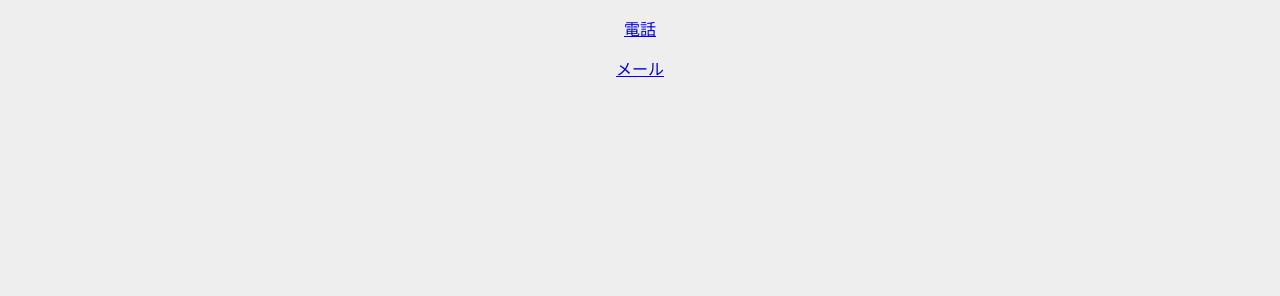
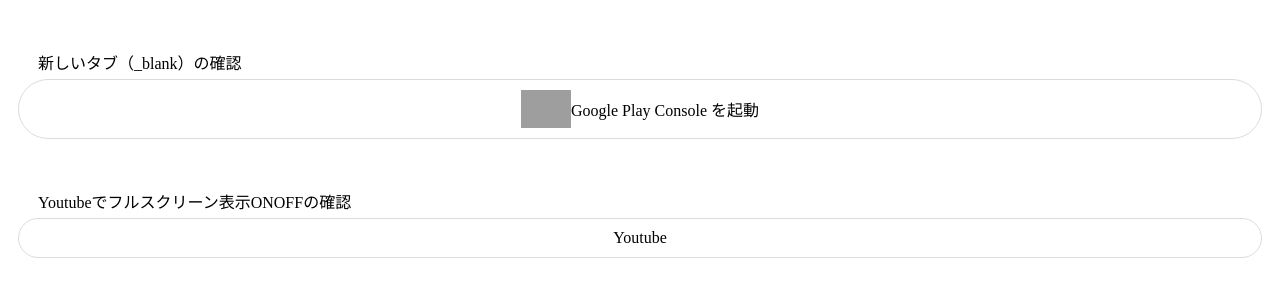
Before and after one commit to yukilomin/works, a plain HTML site: page test.html in a window 1280 px wide. Drawn offline with Linux system fonts and the light colour scheme; grey boxes are pictures that could not be loaded.

Commit message:
Update test.html

```diff
--- a/test.html
+++ b/test.html
@@ -1,19 +1,60 @@
 <!DOCTYPE HTML>
-<html lang="ja">
+<html>
 
 <head>
-    <meta charset="utf-8">
-    <title>works</title>
-    <link href="css/style.css" rel="stylesheet" type="text/css">
+    <meta name="viewport" content="width=device-width, initial-scale=1">
+    <style type="text/css">
+        .content {
+            margin: 50px 10px;
+
+            .description {
+                padding-left: 15px;
+                margin: 5px;
+            }
+
+            .base-button {
+                -webkit-box-align: center;
+                -webkit-align-items: center;
+                -moz-box-align: center;
+                -ms-flex-align: center;
+                align-items: center;
+                justify-content: center;
+                background-color: #ffffff;
+                border: 1px solid #dadce0;
+                border-radius: 100px;
+                text-decoration: none;
+                color: #000;
+                display: -webkit-box;
+                display: -webkit-flex;
+                display: -moz-box;
+                display: -ms-flexbox;
+                display: flex;
+                padding: 10px;
+            }
+
+            .icon-img {
+                width: 50px;
+            }
+        }
+    </style>
 </head>
 
 <body>
+    <div class="content">
+        <p class="description">新しいタブ（_blank）の確認</p>
+        <a class="base-button" href="https://play.google.com/apps/publish?hl=ja" rel="noopener" target="_blank">
+            <img alt="" class="icon-img"
+                src="https://developer.android.com/static/images/picto-icons/game-console.svg?hl=ja" />
+            <span>Google Play Console を起動</span>
+        </a>
 
-  <div class="btn_area">
-	  <p class="btn"><a href="tel:090-0000-0000">電話</a></p>
-	  <p class="btn"><a href="mailto:infoDammy@dammy.com">メール</a></p>
-  </div>
-
+    </div>
+    <div class="content">
+        <p class="description">Youtubeでフルスクリーン表示ONOFFの確認</p>
+        <a class="base-button" href="https://www.youtube.com/">
+            <span>Youtube</span>
+        </a>
+    </div>
 </body>
 
 </html>
```
